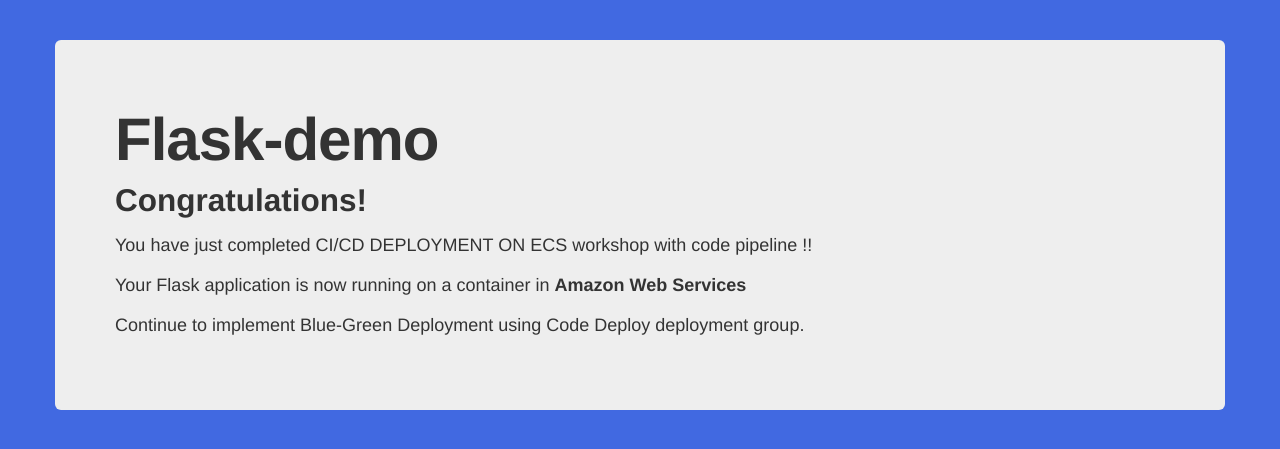
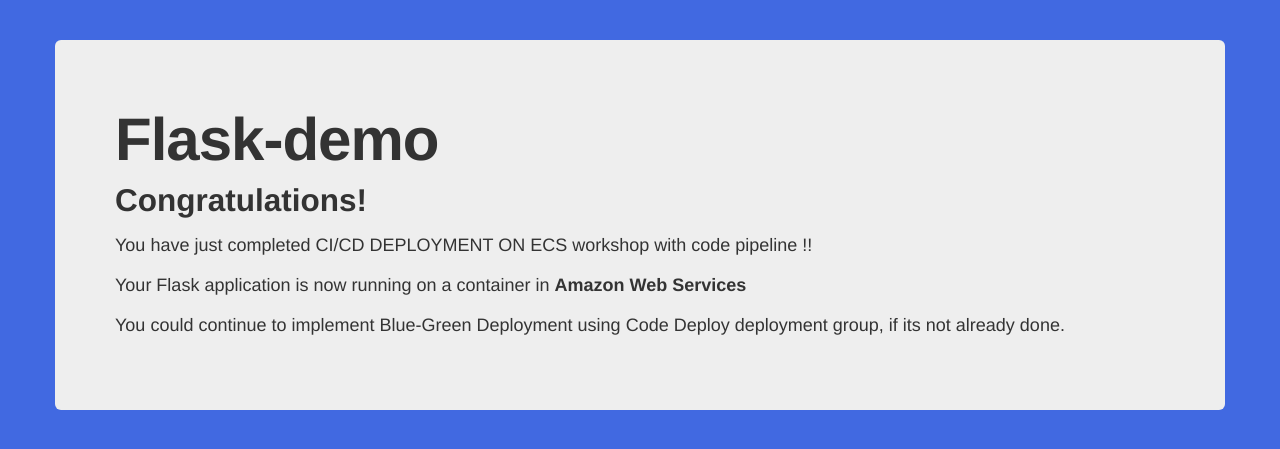
Before and after one commit to aws-samples/amazon-ecs-fargate-cdk-v2-cicd, a Flask app: page / in a window 1280 px wide. Shown: the top 449 px of the page. Run offline with Flask 2, Linux system fonts and the light colour scheme.

Commit message:
updated message

```diff
--- a/flask-docker-app/templates/hello.html
+++ b/flask-docker-app/templates/hello.html
@@ -23,7 +23,7 @@
                 <h2>Congratulations!</h2>
                 <p>You have just completed CI/CD DEPLOYMENT ON ECS workshop with code pipeline !!</p>
                 <p>Your Flask application is now running on a container in <b>{{ platform }}</b></p>
-                <p>Continue to implement Blue-Green Deployment using Code Deploy deployment group.</p>
+                <p>You could continue to implement Blue-Green Deployment using Code Deploy deployment group, if its not already done.</p>
             </div>
         </div>
     </body>
```
